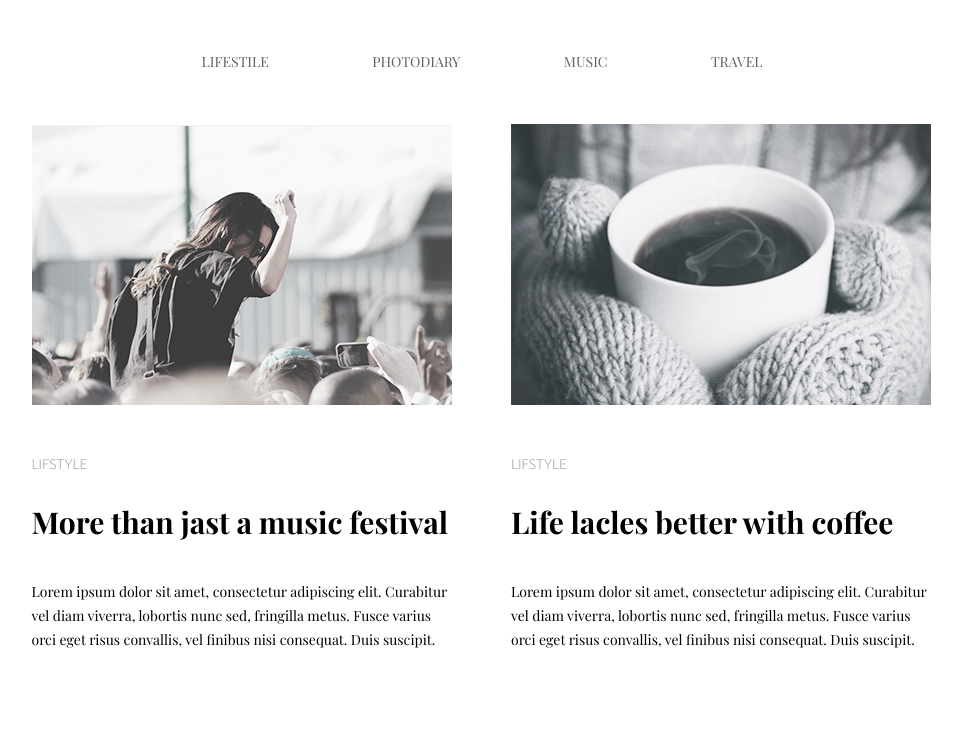
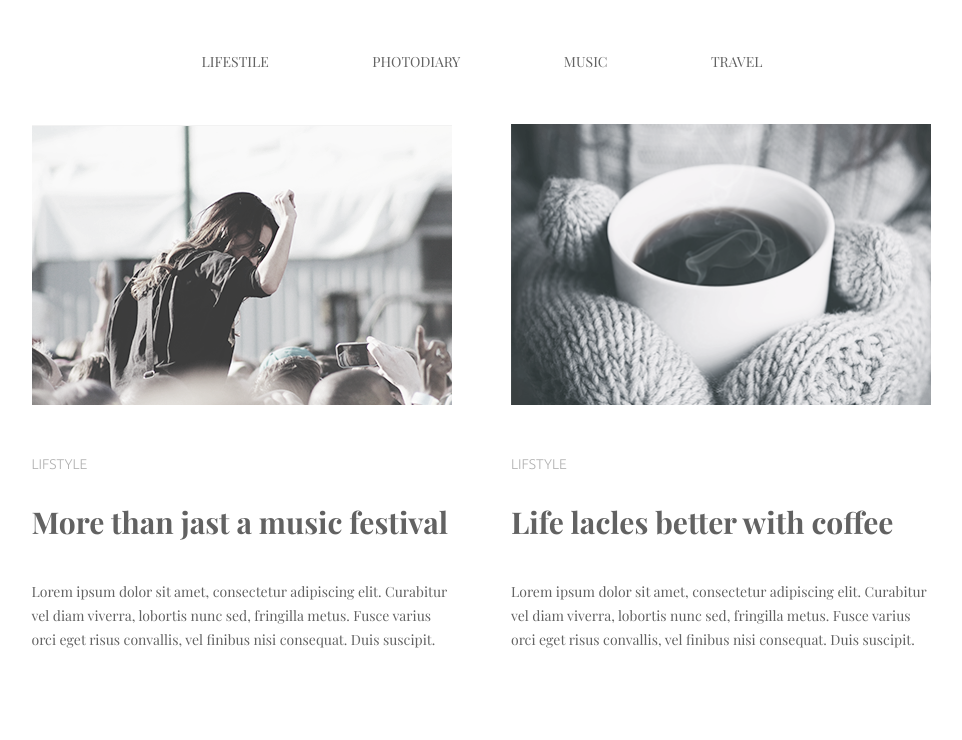
Before and after one commit to Annnador/goit-fe-cours, a plain HTML site: page module03/index.html in a window 1280 px wide. Shown: the top 740 px of the page, without its empty margins (158-1120 px from the left). Drawn offline with nearby package versions, Linux system fonts and the light colour scheme.

Commit message:
change-new

```diff
--- a/module03/css/main.css
+++ b/module03/css/main.css
@@ -9,7 +9,7 @@ html {
 }
 body {
     font-family: 'Playfair Display', serif;
-    color; rgb(98,98,98);
+    color: rgb(98,98,98);
     font-size: 14px;
     line-height: 24px;
 }
@@ -86,7 +86,6 @@ h2 {
 button {
     font-size: 20px;
     line-height: 24px;
-    text-align: center;
     margin-bottom: 70px;
     margin-left: 360px;
     margin-right: 380;
```
